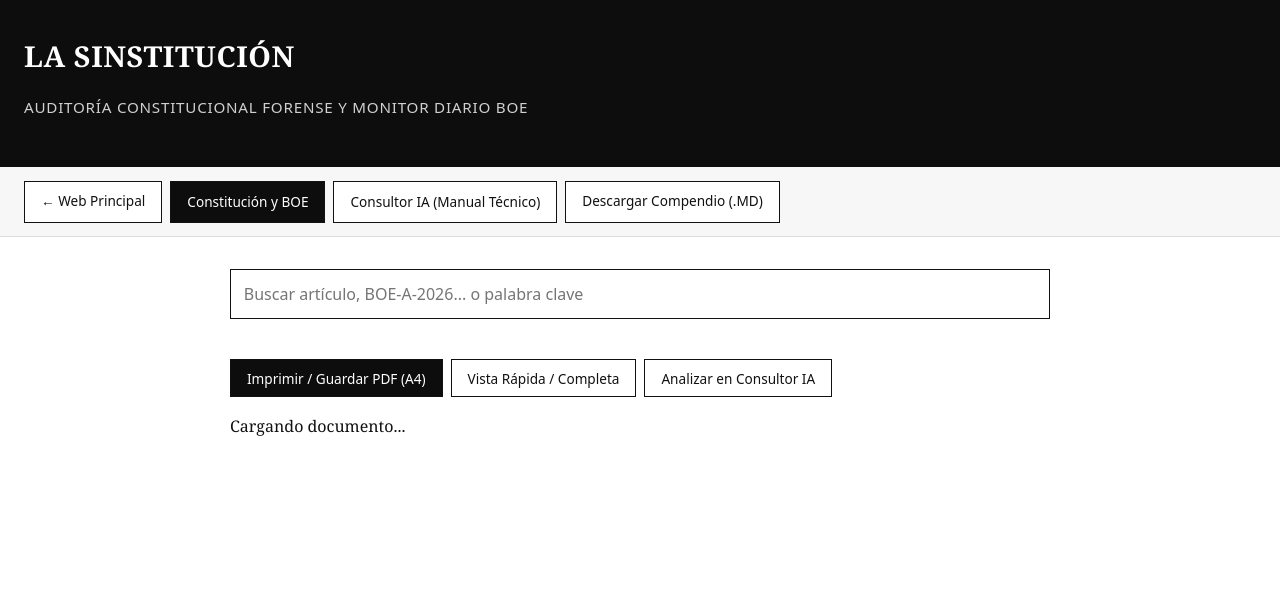
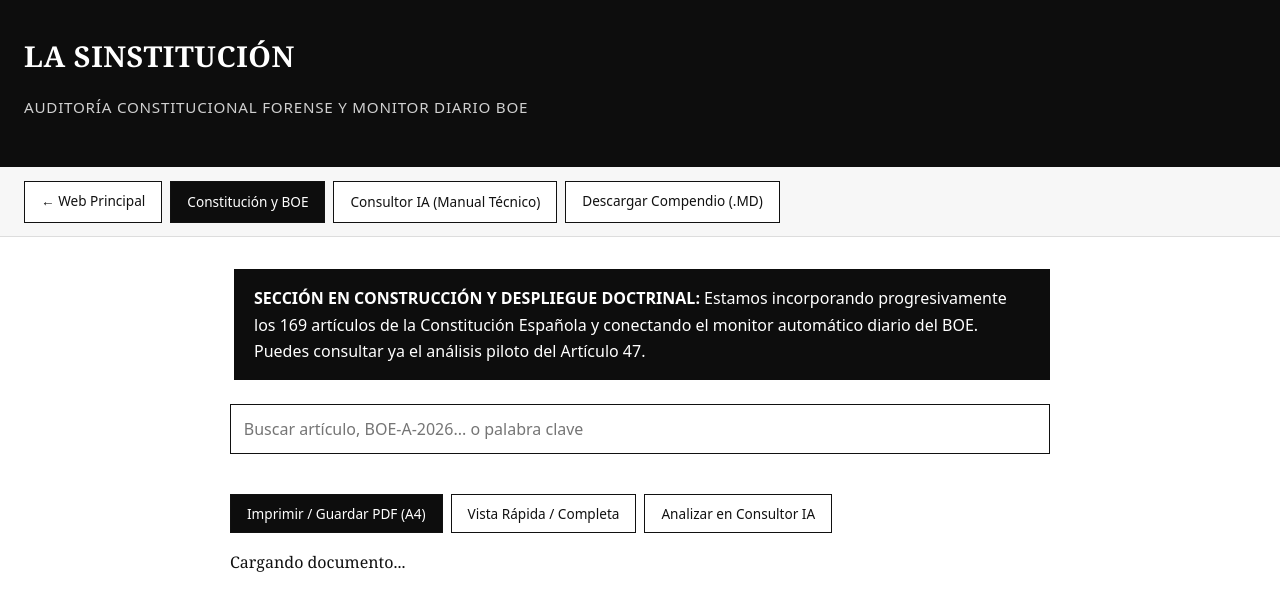
Before and after one commit to nosaverguenzan/nosaverguenzan.github.io, a Jekyll site: the page constitucion/index.html, which Jekyll copies as it is, in a window 1280 px wide. Shown: the top 611 px of the page. Built offline with Jekyll 4.4.1, drawn with Linux system fonts in a browser that asks for light colours.

Commit message:
Añade aviso editorial de seccion en construccion

```diff
--- a/constitucion/index.html
+++ b/constitucion/index.html
@@ -19,6 +19,7 @@
     <a href="downloads/compendio_sinstitucion.md" download class="btn">Descargar Compendio (.MD)</a>
   </nav>
   <main>
+    <div class="no-print" style="background:#0d0d0d;color:#fff;padding:1rem 1.25rem;margin-bottom:1.5rem;border-left:4px solid #fff;font-family:system-ui,-apple-system,sans-serif;"><strong>SECCIÓN EN CONSTRUCCIÓN Y DESPLIEGUE DOCTRINAL:</strong> Estamos incorporando progresivamente los 169 artículos de la Constitución Española y conectando el monitor automático diario del BOE. Puedes consultar ya el análisis piloto del Artículo 47.</div>
     <section id="panel-docs">
       <input type="search" id="buscador" class="buscador" placeholder="Buscar artículo, BOE-A-2026... o palabra clave">
       <div id="lista-resultados" class="no-print" style="margin-bottom:1rem"></div>
```
